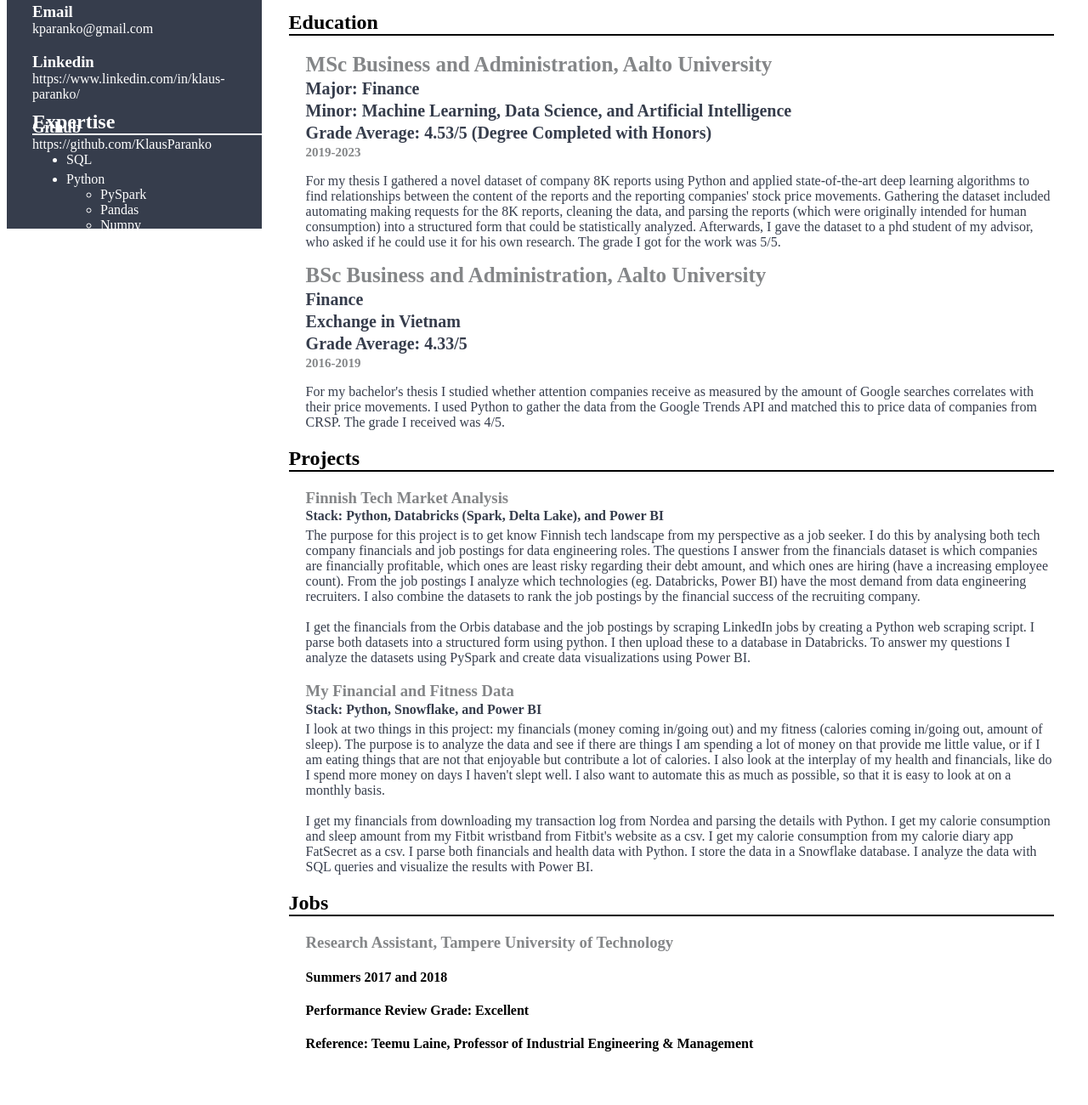
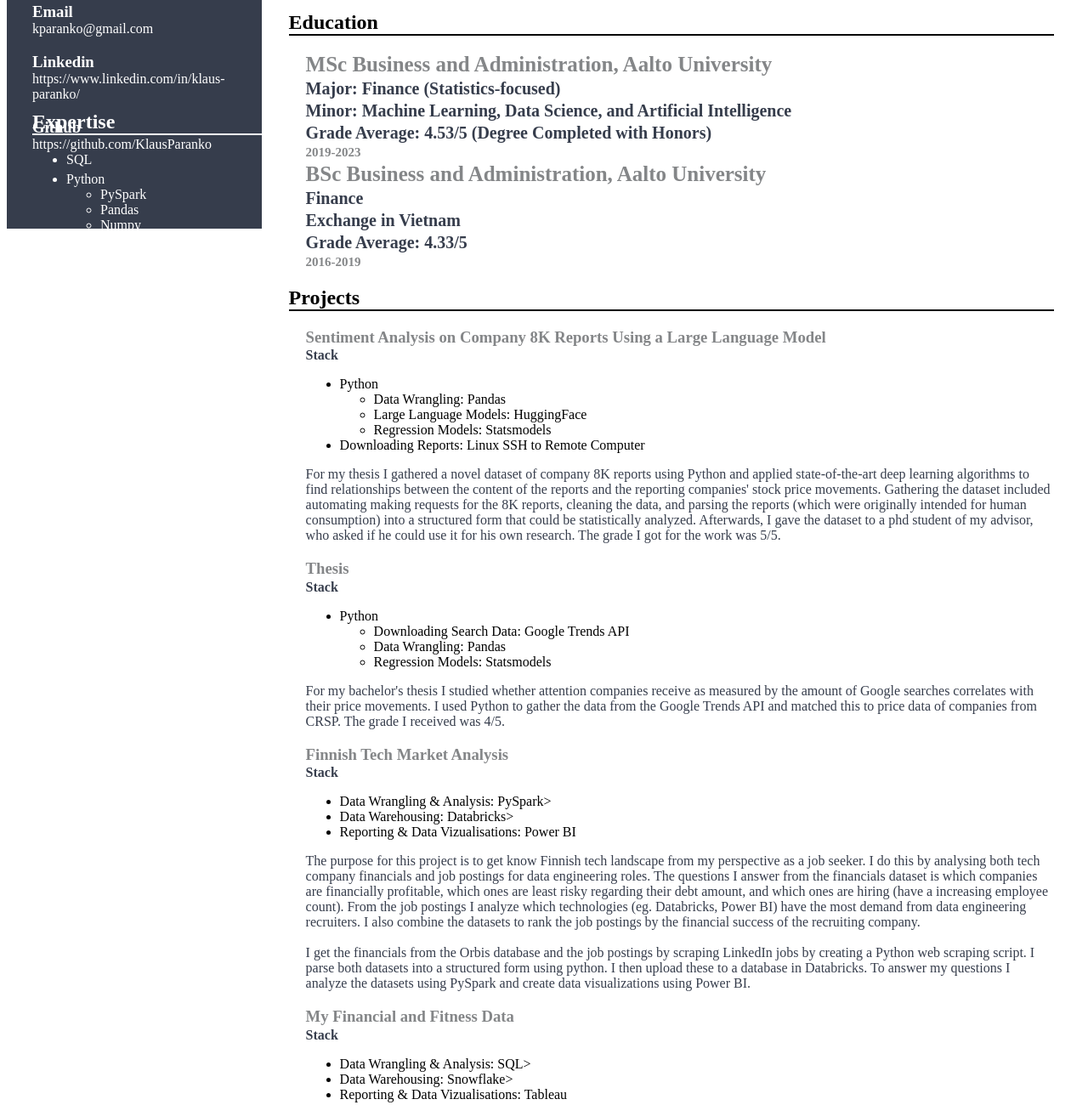
Before and after one commit to KlausParanko/cv, a website: page index.html in a window 1280 px wide. Shown: the part 523-1823 px from the top of the page at 85% size. Before the commit the page ends 1760 px from the top, so only its background shows below. Drawn offline with Linux system fonts and the light colour scheme.

Commit message:
Moved thesis explanations to projects and changed projects stack to bullet list

```diff
--- a/index.html
+++ b/index.html
@@ -84,22 +84,12 @@
         <h2>Education</h2>
         <div class="masters">
           <h3 class="degree">MSc Business and Administration, Aalto University</h3>
-          <h4 class="major">Major: Finance</h4>
+          <h4 class="major">Major: Finance (Statistics-focused)</h4>
           <h4 class="minor">
             Minor: Machine Learning, Data Science, and Artificial Intelligence
           </h4>
           <h4 class="grades">Grade Average: 4.53/5 (Degree Completed with Honors)</h4>
           <h5 class="years">2019-2023</h5>
-          <p>For my thesis I gathered a novel dataset of company 8K reports using Python and applied state-of-the-art
-            deep
-            learning
-            algorithms to find relationships between the content of the reports and the reporting companies' stock price
-            movements. Gathering the dataset included automating making requests for the 8K reports, cleaning the data,
-            and parsing the reports (which were originally intended for human consumption) into a structured form that
-            could be
-            statistically analyzed. Afterwards, I gave the
-            dataset to a phd student of my advisor, who asked if he could use it for his own research.
-            The grade I got for the work was 5/5.</p>
         </div>
         <div class="bachelors">
           <h3 class="degree">BSc Business and Administration, Aalto University</h3>
@@ -107,16 +97,60 @@
           <h4 class="minor">Exchange in Vietnam</h4>
           <h4 class="grades">Grade Average: 4.33/5</h4>
           <h5 class="years">2016-2019</h5>
-          <p>For my bachelor's thesis I studied whether attention companies receive as measured by the amount of Google
-            searches correlates with their price movements. I used Python to gather the data from the Google Trends API
-            and matched this to price data of companies from CRSP. The grade I received was 4/5.</p>
         </div>
       </div>
       <div class="projects">
         <h2>Projects</h2>
         <div class="single-project">
+          <h3>Sentiment Analysis on Company 8K Reports Using a Large Language Model</h3>
+          <h4>Stack</h4>
+          <ul>
+            <li>Python</li>
+            <ul>
+              <li>Data Wrangling: Pandas</li>
+              <li>Large Language Models: HuggingFace</li>
+              <li>Regression Models: Statsmodels</li>
+            </ul>
+            <li>Downloading Reports: Linux SSH to Remote Computer</li>
+          </ul>
+          <p>For my thesis I gathered a novel dataset of company 8K reports using Python and applied state-of-the-art
+            deep
+            learning
+            algorithms to find relationships between the content of the reports and the reporting companies' stock
+            price
+            movements. Gathering the dataset included automating making requests for the 8K reports, cleaning the
+            data,
+            and parsing the reports (which were originally intended for human consumption) into a structured form that
+            could be
+            statistically analyzed. Afterwards, I gave the
+            dataset to a phd student of my advisor, who asked if he could use it for his own research.
+            The grade I got for the work was 5/5.</p>
+        </div>
+        <div class="single-project">
+          <h3>Thesis</h3>
+          <h4>Stack</h4>
+          <ul>
+            <li>Python</li>
+            <ul>
+              <li>Downloading Search Data: Google Trends API</li>
+              <li>Data Wrangling: Pandas</li>
+              <li>Regression Models: Statsmodels</li>
+            </ul>
+          </ul>
+          <p>For my bachelor's thesis I studied whether attention companies receive as measured by the amount of
+            Google
+            searches correlates with their price movements. I used Python to gather the data from the Google Trends
+            API
+            and matched this to price data of companies from CRSP. The grade I received was 4/5.</p>
+        </div>
+        <div class="single-project">
           <h3>Finnish Tech Market Analysis</h3>
-          <h4>Stack: Python, Databricks (Spark, Delta Lake), and Power BI</h4>
+          <h4>Stack</h4>
+          <ul>
+            <li>Data Wrangling & Analysis: PySpark>
+            <li>Data Warehousing: Databricks>
+            <li>Reporting & Data Vizualisations: Power BI</li>
+          </ul>
           <p>The purpose for this project is to get know Finnish tech landscape from my perspective as a job
             seeker. I
             do this by analysing both tech
@@ -137,7 +171,12 @@
         </div>
         <div class="single-project">
           <h3>My Financial and Fitness Data</h3>
-          <h4>Stack: Python, Snowflake, and Power BI</h4>
+          <h4>Stack</h4>
+          <ul>
+            <li>Data Wrangling & Analysis: SQL>
+            <li>Data Warehousing: Snowflake>
+            <li>Reporting & Data Vizualisations: Tableau</li>
+          </ul>
           <p> I look at two things in this project: my financials (money coming in/going out) and my fitness (calories
             coming in/going out, amount of sleep). The purpose is to analyze the data and see if there are things I am
             spending a lot of money on that provide me little value, or if I am eating things that are not that
```
